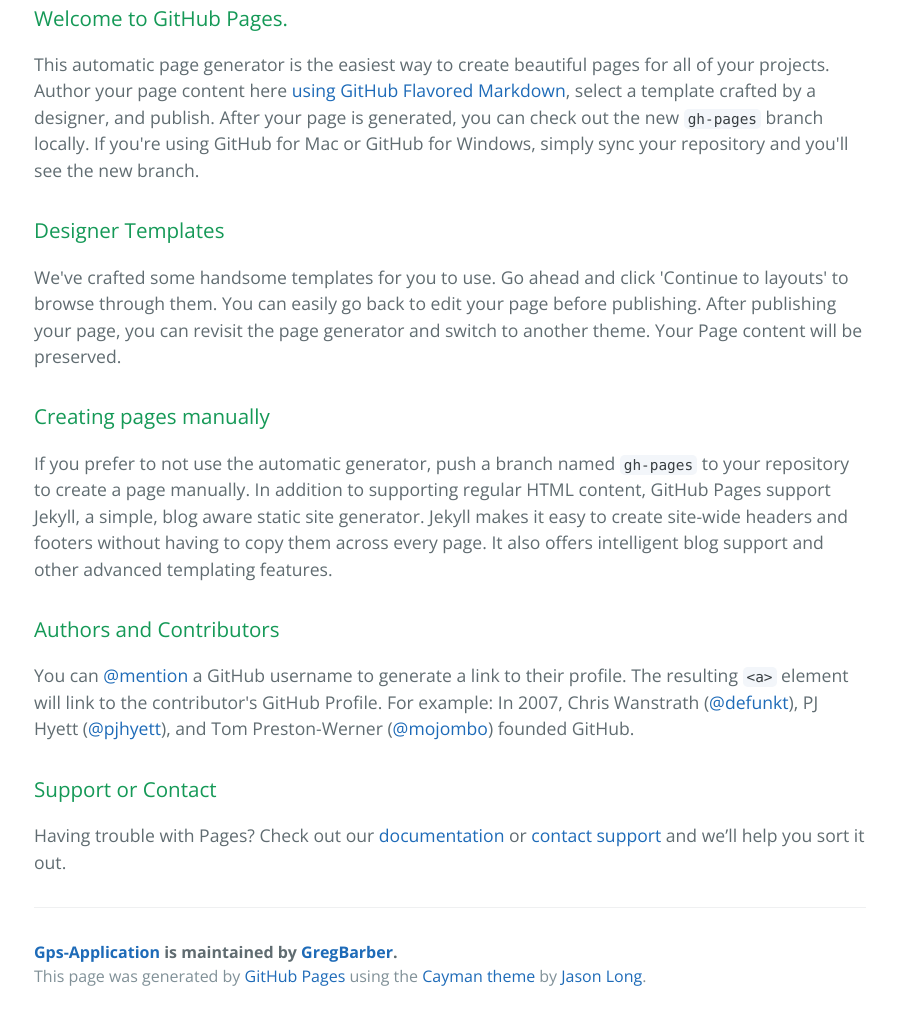
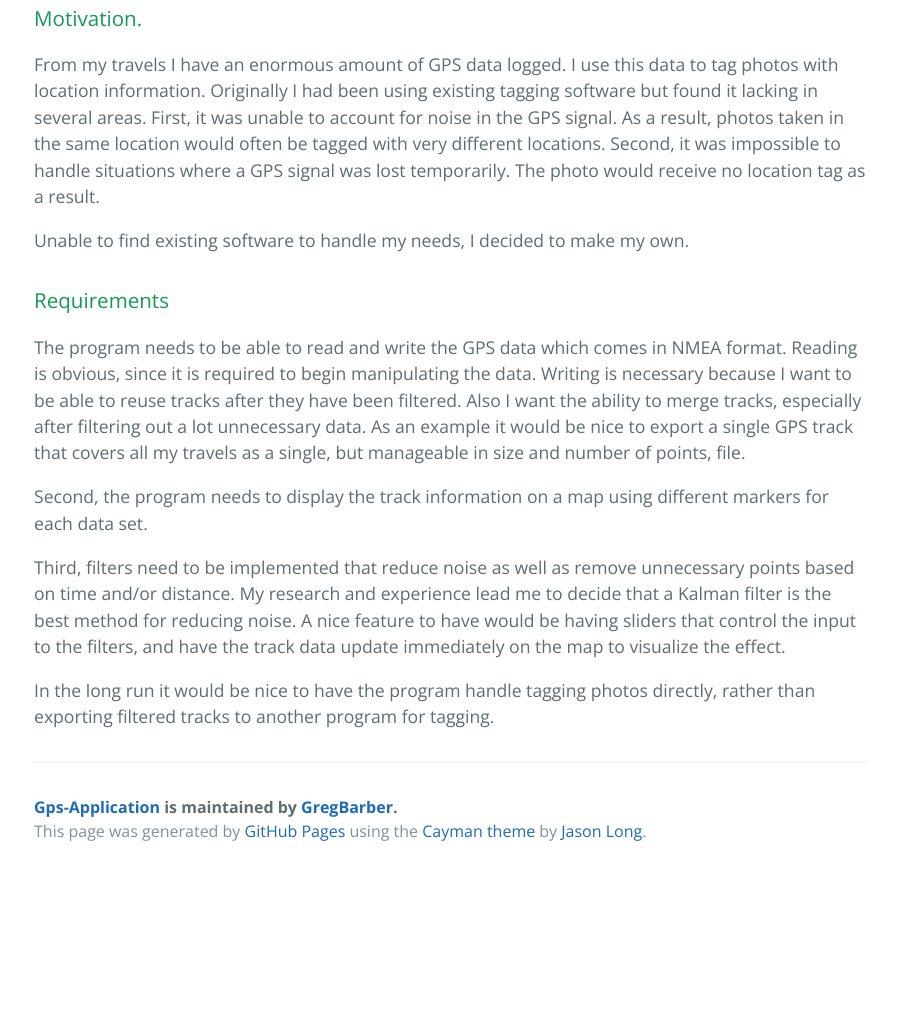
Before and after one commit to GregBarber/GPS-Application, a plain HTML site: page index.html in a window 1280 px wide. Shown: the part 412-1432 px from the top of the page, without its empty margins (190-1087 px from the left). After the commit the page ends 1287 px from the top, so only its background shows below. Drawn offline with nearby package versions, Linux system fonts and the light colour scheme.

```diff
--- a/index.html
+++ b/index.html
@@ -20,29 +20,22 @@
 
     <section class="main-content">
       <h3>
-<a id="welcome-to-github-pages" class="anchor" href="#welcome-to-github-pages" aria-hidden="true"><span class="octicon octicon-link"></span></a>Welcome to GitHub Pages.</h3>
+<a id="motivation" class="anchor" href="#motivation" aria-hidden="true"><span class="octicon octicon-link"></span></a>Motivation.</h3>
 
-<p>This automatic page generator is the easiest way to create beautiful pages for all of your projects. Author your page content here <a href="https://guides.github.com/features/mastering-markdown/">using GitHub Flavored Markdown</a>, select a template crafted by a designer, and publish. After your page is generated, you can check out the new <code>gh-pages</code> branch locally. If you're using GitHub for Mac or GitHub for Windows, simply sync your repository and you'll see the new branch.</p>
+<p>From my travels I have an enormous amount of GPS data logged.  I use this data to tag photos with location information.  Originally I had been using existing tagging software but found it lacking in several areas.  First, it was unable to account for noise in the GPS signal.  As a result, photos taken in the same location would often be tagged with very different locations.  Second, it was impossible to handle situations where a GPS signal was lost temporarily.  The photo would receive no location tag as a result.</p>
+
+<p>Unable to find existing software to handle my needs, I decided to make my own.</p>
 
 <h3>
-<a id="designer-templates" class="anchor" href="#designer-templates" aria-hidden="true"><span class="octicon octicon-link"></span></a>Designer Templates</h3>
+<a id="requirements" class="anchor" href="#requirements" aria-hidden="true"><span class="octicon octicon-link"></span></a>Requirements</h3>
 
-<p>We've crafted some handsome templates for you to use. Go ahead and click 'Continue to layouts' to browse through them. You can easily go back to edit your page before publishing. After publishing your page, you can revisit the page generator and switch to another theme. Your Page content will be preserved.</p>
+<p>The program needs to be able to read and write the GPS data which comes in NMEA format.  Reading is obvious, since it is required to begin manipulating the data.  Writing is necessary because I want to be able to reuse tracks after they have been filtered.  Also I want the ability to merge tracks, especially after filtering out a lot unnecessary data.  As an example it would be nice to export a single GPS track that covers all my travels as a single, but manageable in size and number of points, file.</p>
 
-<h3>
-<a id="creating-pages-manually" class="anchor" href="#creating-pages-manually" aria-hidden="true"><span class="octicon octicon-link"></span></a>Creating pages manually</h3>
+<p>Second, the program needs to display the track information on a map using different markers for each data set.</p>
 
-<p>If you prefer to not use the automatic generator, push a branch named <code>gh-pages</code> to your repository to create a page manually. In addition to supporting regular HTML content, GitHub Pages support Jekyll, a simple, blog aware static site generator. Jekyll makes it easy to create site-wide headers and footers without having to copy them across every page. It also offers intelligent blog support and other advanced templating features.</p>
+<p>Third, filters need to be implemented that reduce noise as well as remove unnecessary points based on time and/or distance.  My research and experience lead me to decide that a Kalman filter is the best method for reducing noise.  A nice feature to have would be having sliders that control the input to the filters, and have the track data update immediately on the map to visualize the effect.</p>
 
-<h3>
-<a id="authors-and-contributors" class="anchor" href="#authors-and-contributors" aria-hidden="true"><span class="octicon octicon-link"></span></a>Authors and Contributors</h3>
-
-<p>You can <a href="https://github.com/blog/821" class="user-mention">@mention</a> a GitHub username to generate a link to their profile. The resulting <code>&lt;a&gt;</code> element will link to the contributor's GitHub Profile. For example: In 2007, Chris Wanstrath (<a href="https://github.com/defunkt" class="user-mention">@defunkt</a>), PJ Hyett (<a href="https://github.com/pjhyett" class="user-mention">@pjhyett</a>), and Tom Preston-Werner (<a href="https://github.com/mojombo" class="user-mention">@mojombo</a>) founded GitHub.</p>
-
-<h3>
-<a id="support-or-contact" class="anchor" href="#support-or-contact" aria-hidden="true"><span class="octicon octicon-link"></span></a>Support or Contact</h3>
-
-<p>Having trouble with Pages? Check out our <a href="https://help.github.com/pages">documentation</a> or <a href="https://github.com/contact">contact support</a> and we’ll help you sort it out.</p>
+<p>In the long run it would be nice to have the program handle tagging photos directly, rather than exporting filtered tracks to another program for tagging.</p>
 
       <footer class="site-footer">
         <span class="site-footer-owner"><a href="https://github.com/GregBarber/GPS-Application">Gps-Application</a> is maintained by <a href="https://github.com/GregBarber">GregBarber</a>.</span>
```
Also changed, not shown: params.json (+1 -1 lines).
